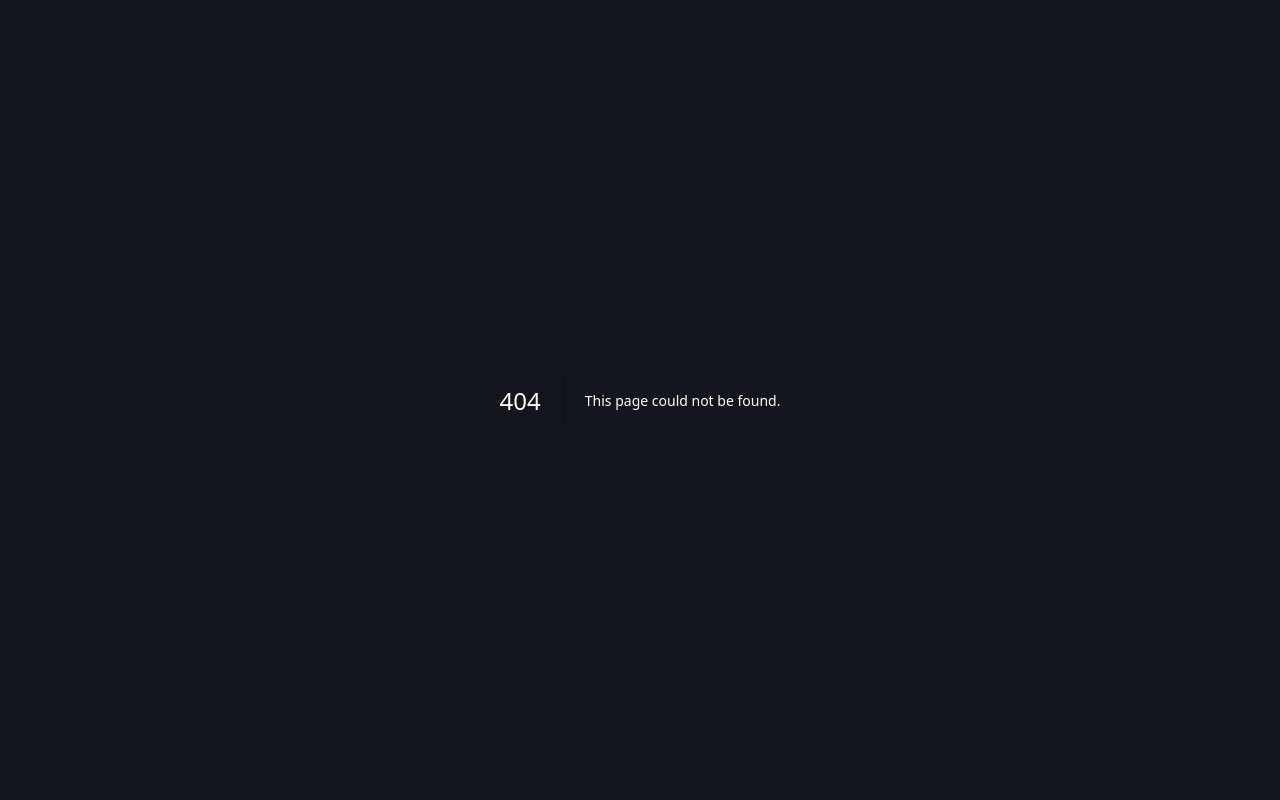
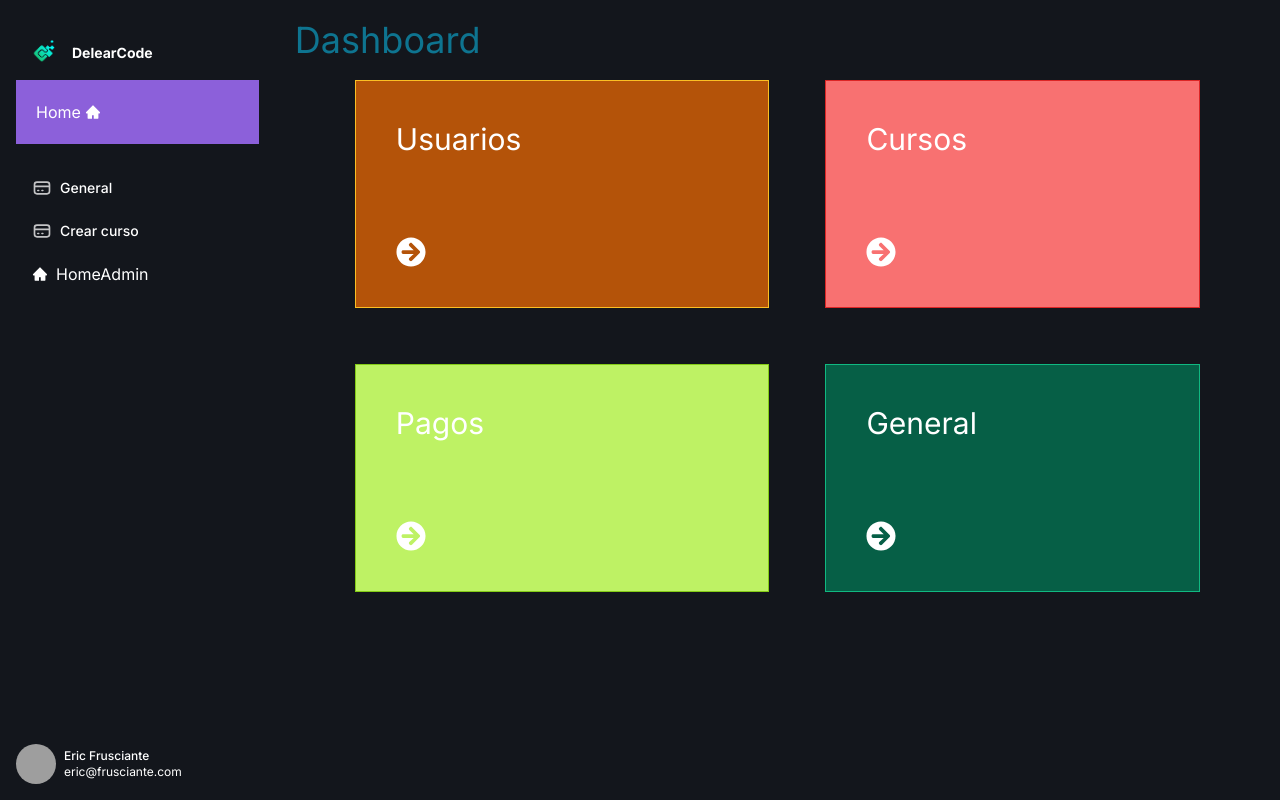
Before and after one commit to ChrisPY-31/PF-Dealer-Code, a Next.js app: page /HomeAdmin in a window 1280 px wide. Before the commit this address had no page. Built offline with nearby package versions, Linux system fonts and the light colour scheme; grey boxes are pictures that could not be loaded.

Commit message:
Para el deployd

```diff
--- a/src/Comonents/Menu/Menu.jsx
+++ b/src/Comonents/Menu/Menu.jsx
@@ -40,9 +40,9 @@ function Menu() {
             </span>
            </Link >
 
-            <Link href="/adminUser" legacyBehavior>
+            <Link href="/HomeAdmin" legacyBehavior>
             <span className="block cursor-pointer px-4 py-3 text-sm text-gray-600 capitalize transition-colors duration-200 transform dark:text-gray-300 hover:bg-gray-100 dark:hover:bg-gray-700 dark:hover:text-white">
-                Crear un Curso
+                Opciones de administrador
             </span>
             </Link>
 
--- a/src/Comonents/PasarelaDePago/Formularios.jsx
+++ b/src/Comonents/PasarelaDePago/Formularios.jsx
@@ -17,22 +17,23 @@ let ChechautForm = () => {
     let element = useElements()
 
   let dispach = useDispatch()
+  if (typeof localStorage !== 'undefined') {
+  var [producto, setProducto] =useState(
+    JSON.parse(localStorage.getItem("producto") || [] )
+  )}
+  if (typeof localStorage !== 'undefined') {
+ var [pCheckauyt, sePckeckaut] =useState(
+    JSON.parse(localStorage.getItem("pCheckaut") || [] )
+  )
+}
 
-  const [producto, setProducto] = useState(
-    JSON.parse(window.localStorage.getItem("producto") || [] )
-  )
-
-  let [pCheckauyt, sePckeckaut] = useState(
-    JSON.parse(window.localStorage.getItem("pCheckaut") || [] )
-  )
-
-
- let compra = producto.length  > 0 ? producto : pCheckauyt
+if (typeof producto !== 'undefined') {
+ var compra = producto.length  > 0 ? producto : pCheckauyt
  console.log(compra);
- let sumaPrice = compra.reduce((total, producto) => total + producto.precio, 0 );
+ var sumaPrice = compra.reduce((total, producto) => total + producto.precio, 0 );
   console.log(sumaPrice);
-  let idCursos = compra.map(p => p.id)
-
+  var idCursos = compra.map(p => p.id)
+}
 
     return (
       <div className="text-white flex justify-center items-center gap-20 ml-5 ">
--- a/src/Comonents/PasarelaDePago/Producto.jsx
+++ b/src/Comonents/PasarelaDePago/Producto.jsx
@@ -1,21 +1,23 @@
 
 
 function Producto() {
+  if (typeof localStorage !== 'undefined') {
+  var [producto, setProducto] = useState(
+    JSON.parse(localStorage.getItem("producto") || [] )
+  )
+}
+if (typeof localStorage !== 'undefined') {
+  var [pCheckauyt, sePckeckaut] = useState(
+    JSON.parse(localStorage.getItem("pCheckaut") || [] )
+  )
+}
 
-  const [producto, setProducto] = useState(
-    JSON.parse(window.localStorage.getItem("producto") || [] )
-  )
-
-  let [pCheckauyt, sePckeckaut] = useState(
-    JSON.parse(window.localStorage.getItem("pCheckaut") || [] )
-  )
-
-
- let compra = producto.length  > 0 ? producto : pCheckauyt
+if (typeof producto !== 'undefined') {
+ var compra = producto.length  > 0 ? producto : pCheckauyt
  console.log(compra);
- let sumaPrice = compra.reduce((total, producto) => total + producto.precio, 0 );
+ var sumaPrice = compra.reduce((total, producto) => total + producto.precio, 0 );
   console.log(sumaPrice);
-
+}
   return (
     <div className=" py-12 md:py-24">
     <div className="mx-auto max-w-lg space-y-8 px-4 lg:px-8">
@@ -31,7 +33,7 @@ function Producto() {
       <div>
         <div className="flow-root">
           <ul className="-my-4 divide-y divide-gray-100">
-           {compra.length ? compra.map( p => (
+           {compra&&compra.length ? compra.map( p => (
              <li className="flex items-center gap-4 py-4">
              <img
                src="https://i.pinimg.com/564x/32/9a/d8/329ad85f4ab2047cae13d582274f9270.jpg"
--- a/src/Comonents/carrito/DetallesCompra.jsx
+++ b/src/Comonents/carrito/DetallesCompra.jsx
@@ -7,14 +7,16 @@ import { useDispatch } from "react-redux";
 // revirt
 function DetallesCompra() {
    let dispacth = useDispatch()
-  const [producto, setProducto] = useState(
-    JSON.parse(window.localStorage.getItem("producto") || [] )
+   if (typeof localStorage !== 'undefined') {
+  var [producto, setProducto] =useState(
+    JSON.parse(localStorage.getItem("producto") || [] )
   )
-
-  let sumaPrice = producto.reduce((total, producto) => total + producto.precio, 0 );
+}
+if (typeof producto !== 'undefined') {
+  var sumaPrice = producto.reduce((total, producto) => total + producto.precio, 0 );
   console.log(sumaPrice);
-  let idp = producto.map(p => p.id)
-
+  var idp = producto.map(p => p.id)
+}
   useEffect(() => {
 
   }, [producto])
@@ -36,7 +38,7 @@ function DetallesCompra() {
             </div>
 
             <div className="flex justify-end  " >
-             <Link href={`/checkaut/${idp[0]}`} className="block rounded bg-gray-700 px-5 py-3 text-sm text-gray-100 transition hover:bg-gray-600" >
+             <Link href={`/checkaut/${idp?ipd[0]:null}`} className="block rounded bg-gray-700 px-5 py-3 text-sm text-gray-100 transition hover:bg-gray-600" >
              Checkout
              </Link>
             </div>
--- a/src/Comonents/carrito/Productos.jsx
+++ b/src/Comonents/carrito/Productos.jsx
@@ -1,16 +1,19 @@
 import React, { useEffect, useState } from 'react'
 
 export default function Productos() {
-
-  const [producto, setProducto] = useState(
-    JSON.parse(window.localStorage.getItem("producto") || [] )
+  if (typeof localStorage !== 'undefined') {
+  var [producto, setProducto] = useState(
+    JSON.parse(localStorage.getItem("producto") || [] )
   )
+}
 
 
  const removeItem = (id) => {
     const updatedProducto  = producto.filter(item => item.id !== id)
-    window.localStorage.setItem("producto", JSON.stringify(updatedProducto))
+    if (typeof localStorage !== 'undefined') {
+   localStorage.setItem("producto", JSON.stringify(updatedProducto))
     setProducto(updatedProducto)
+    }
  }
 
   return (
@@ -24,7 +27,7 @@ export default function Productos() {
 
       <div className="mt-8">
         <ul className="space-y-4">
-         { producto.length ? producto.map(p => (
+         { producto&&producto.length ? producto.map(p => (
            <li className="flex items-center gap-4">
            <img
              src="https://i.pinimg.com/564x/14/77/9d/14779d4968d4999239dc8264fdd026cc.jpg"
--- /dev/null
+++ b/src/Comonents/crearCursos/Dashboard.jsx
@@ -0,0 +1,54 @@
+"use client"
+import React from 'react'
+import {useState} from "react"
+import {FaArrowCircleRight} from "react-icons/fa"
+import General from './General'
+import MisCursos from './MisCursos'
+import Pagos from './Pagos'
+import Usuarios from './Usuarios'
+export default function Dashboard({whatInfo,setWhatInfo}){
+  return (
+    <div>
+{ whatInfo.usuarios===false&&whatInfo.general===false&&whatInfo.cursos===false&&whatInfo.pagos===false?<div>
+    <h1 className='m-5 text-cyan-700 text-4xl'>Dashboard</h1>
+<div className='grid grid-cols-2 gap-4'>
+    <div onClick={() => setWhatInfo({
+           general: false,
+           usuarios: true,
+           cursos:false,
+           pagos:false
+        }) } className='p-10 pr-48 ml-20 mb-10 hover:bg-slate-600 bg-amber-700 border border-amber-400 text-3xl'><h1>Usuarios</h1>
+    <div className='mt-20'><FaArrowCircleRight></FaArrowCircleRight></div></div>
+    <div onClick={() => setWhatInfo({
+           general: false,
+           usuarios: false,
+           cursos:true,
+           pagos:false
+        }) } className='p-10 pr-64 ml-10 mr-20 mb-10 hover:bg-slate-600 bg-red-400 border border-red-600 text-3xl'><h1>Cursos</h1>
+    <div className='mt-20'><FaArrowCircleRight></FaArrowCircleRight></div>
+    </div>
+    <div onClick={() => setWhatInfo({
+           general: false,
+           usuarios: false,
+           cursos:false,
+           pagos:true
+        }) } className='p-10 pr-48 ml-20 mb-10 hover:bg-slate-600 bg-lime-300 border border-lime-500 text-3xl'><h1>Pagos</h1>
+    <div className='mt-20'><FaArrowCircleRight></FaArrowCircleRight></div>
+    </div>
+    <div onClick={() => setWhatInfo({
+           general: true,
+           usuarios: false,
+           cursos:false,
+           pagos:false
+        }) } className='p-10 pr-48 ml-10 mr-20 mb-10 hover:bg-slate-600 bg-emerald-800 border border-emerald-500 text-3xl'><h1>General</h1>
+    <div className='mt-20'><FaArrowCircleRight></FaArrowCircleRight></div>
+    </div>
+</div>
+</div>:<div>
+{whatInfo.general === true ? <General/> : null}
+{whatInfo.usuarios === true ? <Usuarios/> : null}
+{whatInfo.cursos===true ? <MisCursos/>:null}
+{whatInfo.pagos===true ? <Pagos/>:null}
+</div>}</div>
+  )
+}
--- a/src/Comonents/crearCursos/Admin.jsx
+++ b/src/Comonents/crearCursos/NavAdmin.jsx
@@ -3,21 +3,27 @@ import Image from 'next/image'
 import React, { useState } from 'react'
 import Logo from "../../Imagenes/Logo.png"
 import Link from 'next/link'
+import {AiFillHome} from "react-icons/ai"
 import General from './General'
 import Create from './Create'
-
-function Crear() {
+import Dashboard from './Dashboard'
+function NavAdmin() {
     let  [whatInfo, setWhatInfo] = useState({
-  general: true,
-  create: false
+        dash:true,
+        general: false,
+        create: false,
       })
-
-
+      let  [whatInfo1, setWhatInfo1] = useState({
+        usuarios:false,
+        general: false,
+        cursos: false,
+        pagos:false
+      })
     return (
-    <div className='flex'>
+      <div className="flex">
   <div className="w-72 text-white flex h-screen flex-col justify-between cursor-pointer ">
   <div className="px-4 py-6 ">
-         <Link href="/Home">
+
          <div
         className="flex items-center  rounded-lg "
       >
@@ -29,10 +35,10 @@ let  [whatInfo, setWhatInfo] = useState({
         />
 
 
-        <span className="text-sm font-bold"> DelearCode </span>
+        <span className="text-sm font-bold"> DelearCode</span>
       </div>
-         </Link>
 
+         <Link href="/Home" className='bg-indigo-500 hover:bg-indigo-800 p-5 flex items-center'><span className='mr-1'>Home</span><AiFillHome></AiFillHome></Link>
     <nav aria-label="Main Nav" className="mt-6 flex flex-col space-y-1">
 
 
@@ -57,7 +63,8 @@ let  [whatInfo, setWhatInfo] = useState({
 
         <span onClick={() => setWhatInfo({
            general: true,
-           create: false
+           create: false,
+           dash:false,
         }) } className="text-sm font-medium"> General </span>
       </a>
 
@@ -78,15 +85,30 @@ let  [whatInfo, setWhatInfo] = useState({
             stroke-linejoin="round"
             d="M3 10h18M7 15h1m4 0h1m-7 4h12a3 3 0 003-3V8a3 3 0 00-3-3H6a3 3 0 00-3 3v8a3 3 0 003 3z"
           />
+
         </svg>
 
         <span onClick={() => setWhatInfo({
            general: false,
-           create: true
+           create: true,
+           dash:false
         }) } className="text-sm font-medium"> Crear curso </span>
+
       </a>
 
-
+       <div className='flex items-center gap-2 rounded-lg px-4 py-2 hover:bg-blue-500 hover:text-gray-700' href="/HomeAdmin">
+        <AiFillHome></AiFillHome>
+         <span onClick={()=>setWhatInfo1({
+          usuarios:false,
+          general: false,
+          cursos: false,
+          pagos:false
+         })} onClickCapture={() => setWhatInfo({
+           general: false,
+           create: false,
+           dash:true
+        }) }>HomeAdmin</span>
+     </div>
 
 
     </nav>
@@ -109,14 +131,14 @@ let  [whatInfo, setWhatInfo] = useState({
       </div>
     </a>
   </div>
+
+</div>
+ {whatInfo.general === true ? <General/> : null}
+{whatInfo.create === true ? <Create/> : null}
+{whatInfo.dash===true ? <Dashboard whatInfo={whatInfo1} setWhatInfo={setWhatInfo1}/>:null}
       </div>
 
-
-{whatInfo.general === true ? <General/> : null}
-{whatInfo.create === true ? <Create/> : null}
-
-    </div>
     )
   }
 
-export default Crear
+  export default NavAdmin
--- /dev/null
+++ b/src/Comonents/crearCursos/Pagos.jsx
@@ -0,0 +1,7 @@
+import React from 'react'
+
+export default function Pagos() {
+  return (
+    <div>Pagos</div>
+  )
+}
--- /dev/null
+++ b/src/Comonents/crearCursos/Usuarios.jsx
@@ -0,0 +1,7 @@
+import React from 'react'
+
+export default function Usuarios() {
+  return (
+    <div>Usuarios</div>
+  )
+}
--- a/src/app/Home/Favorits/page.jsx
+++ b/src/app/Home/Favorits/page.jsx
@@ -4,13 +4,17 @@ import { useSelector } from 'react-redux'
 import Link from 'next/link'
 import NavBar from '../components/Nav/NavBar'
 export default function Favorits() {
-    const [Fav,setFav]= useState(
-      JSON.parse(window.localStorage.getItem("Fav") || [] )
+  if (typeof localStorage !== 'undefined') {
+    var [Fav,setFav]= useState(
+      JSON.parse(localStorage.getItem("Fav") || [] )
     )
+  }
     const removeItem = (id) => {
       const updatedProducto  = Fav.filter(item => item.id !== id)
-      window.localStorage.setItem("Fav", JSON.stringify(updatedProducto))
+      if (typeof localStorage !== 'undefined') {
+      localStorage.setItem("Fav", JSON.stringify(updatedProducto))
       setFav(updatedProducto)
+      }
    }
   return (
     <div>
@@ -18,7 +22,7 @@ export default function Favorits() {
       <h1 className='mt-5 ml-5 font-bold text-3xl'>Mis Favoritos</h1>
       <div>
 
-        {Fav.length?Fav.map((f,index)=>(
+        {Fav&&Fav.length?Fav.map((f,index)=>(
 
           <div className='flex justify-between items-end m-5 p-3 bg-transparent border border-tarawera-600 hover:bg-tarawera-900'>
             <div className='flex'>
--- /dev/null
+++ b/src/app/HomeAdmin/page.jsx
@@ -0,0 +1,11 @@
+import NavAdmin from '@/Comonents/crearCursos/NavAdmin'
+import React from 'react'
+export default function HomeAdmin() {
+  return (
+    <div >
+        <div className='flex flex-row'>
+        <NavAdmin ></NavAdmin>
+        </div>
+    </div>
+  )
+}
--- a/src/app/adminUser/page.jsx
+++ /dev/null
@@ -1,11 +0,0 @@
-import React from 'react'
-import Crear from "../../Comonents/crearCursos/Admin"
-const Page = () => {
-  return (
-    <div>
-      <Crear/>
-    </div>
-  )
-}
-
-export default Page
```
Lines whose indentation alone changed are shown as unchanged.
